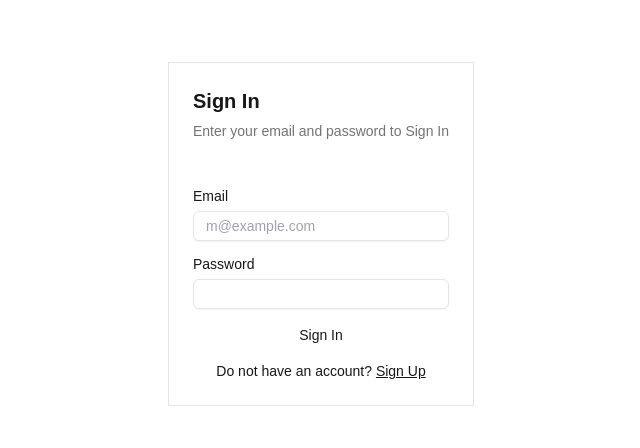
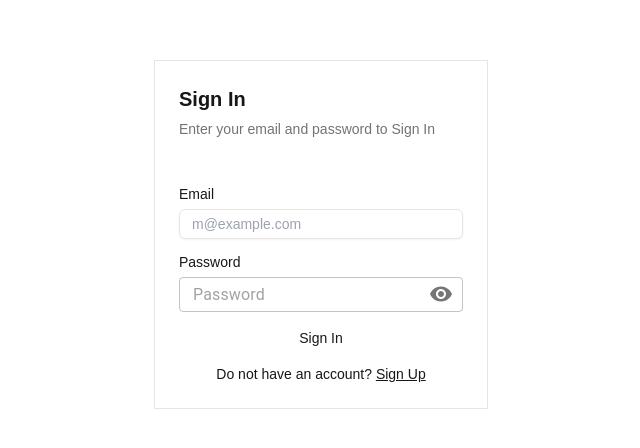
Before and after one commit to ashishngr/TodoPlan, a Next.js app in the folder my-app/: page /login in a window 1280 px wide. Shown: the part 166-614 px from the top of the page, without its empty margins (319-959 px from the left). Built offline with nearby package versions, Linux system fonts and the light colour scheme.

Commit message:
adding a common component to hide and show component

```diff
--- /dev/null
+++ b/my-app/src/app/components/PasswordInput.js
@@ -0,0 +1,40 @@
+import React, { useState } from "react";
+import { Input } from "@/components/ui/input"; // Adjust import based on your project structure
+import IconButton from "@mui/material/IconButton";
+import InputAdornment from "@mui/material/InputAdornment";
+import Visibility from "@mui/icons-material/Visibility";
+import VisibilityOff from "@mui/icons-material/VisibilityOff";
+import TextField from '@mui/material/TextField';
+
+const PasswordInput = ({ placeholder, value, onChange }) => {
+  const [showPassword, setShowPassword] = useState(false);
+  const handleTogglePassword = () => {
+    setShowPassword(!showPassword);
+  };
+  return (
+    <TextField
+      type={showPassword ? 'text' : 'password'}
+      sx={{
+      }}
+      placeholder={placeholder}
+      value={value}
+      onChange={onChange}
+      variant="outlined" // You can adjust the variant as needed
+      InputProps={{
+        endAdornment: (
+          <InputAdornment position="end">
+            <IconButton
+              onClick={handleTogglePassword}
+              edge="end"
+            >
+              {showPassword ? <VisibilityOff /> : <Visibility />}
+            </IconButton>
+          </InputAdornment>
+        ),
+        style: { height: '35px' }
+      }}
+    />
+  );
+};
+
+export default PasswordInput;
--- a/my-app/src/app/dashboard/profile/page.jsx
+++ b/my-app/src/app/dashboard/profile/page.jsx
@@ -26,6 +26,7 @@ import { AdapterDayjs } from "@mui/x-date-pickers/AdapterDayjs";
 import { LocalizationProvider } from "@mui/x-date-pickers/LocalizationProvider";
 import { DatePicker } from "@mui/x-date-pickers/DatePicker";
 import dayjs from "dayjs";
+import PasswordInput from "@/app/components/PasswordInput";
 
 import API from "@/app/common/api";
 
@@ -193,16 +194,16 @@ export default function Profile() {
                 </span>
               </div>
 
-              <form className="flex flex-row flex-wrap gap-3 ">
-                <Input
+              <form className="flex flex-row flex-wrap justify-center gap-3 ">
+                <PasswordInput
                   type="password"
                   placeholder="Old Password"
                   className="max-w-[600px]"
                 />
-                <Input
+                <PasswordInput
                   type="password"
                   placeholder="New Password"
-                  className="max-w-[600px]"
+                  // className="max-w-[600px]"
                 />
               </form>
               <div className="flex justify-center items-center ">
--- a/my-app/src/app/login/page.js
+++ b/my-app/src/app/login/page.js
@@ -16,7 +16,9 @@ import { Label } from "@/components/ui/label";
 import { useRouter } from "next/navigation";
 
 import API from "../common/api";
+import PasswordInput from "../components/PasswordInput";
 const StorageUtils = require("../common/storageUtils");
+
 
 const page = () => {
     const [email, setEmail] = useState("");
@@ -90,13 +92,18 @@ const page = () => {
             {/* Password Input */}
             <div className="flex flex-col gap-2">
               <Label htmlFor="password">Password</Label>
-              <Input
+              {/* <Input
                 id="password"
                 type="password"
                 value={password}
                 onChange={(e) => setPassword(e.target.value)}
                 required
-              />
+              /> */}
+               <PasswordInput
+                  placeholder="Password"
+                  value={password}
+                  onChange={(e) => setPassword(e.target.value)}
+                />
             </div>
             <Button type="submit" className="w-full" disabled={isLoading}>
                 {isLoading ? "Signing In..." : "Sign In"}
--- a/my-app/src/app/signup/page.js
+++ b/my-app/src/app/signup/page.js
@@ -18,7 +18,8 @@ import {
   HoverCard,
   HoverCardContent,
   HoverCardTrigger,
-} from "@/components/ui/hover-card"
+} from "@/components/ui/hover-card";
+import PasswordInput from '../components/PasswordInput';
 
 const page = () => {
   const [date, setDate] = useState(null);
@@ -126,10 +127,16 @@ const page = () => {
               <HoverCardTrigger asChild>
                   <div className="flex flex-col gap-2">
                 <Label htmlFor="password">Password</Label>
-                <Input id="password" type="password" required
+                <PasswordInput
+                  placeholder="Password"
                   value={password}
                   onChange={(e) => setPassword(e.target.value)}
                 />
+
+                {/* <Input id="password" type="password" required
+                  value={password}
+                  onChange={(e) => setPassword(e.target.value)}
+                /> */}
               </div>
               </HoverCardTrigger>
               <HoverCardContent className="w-80">
```
